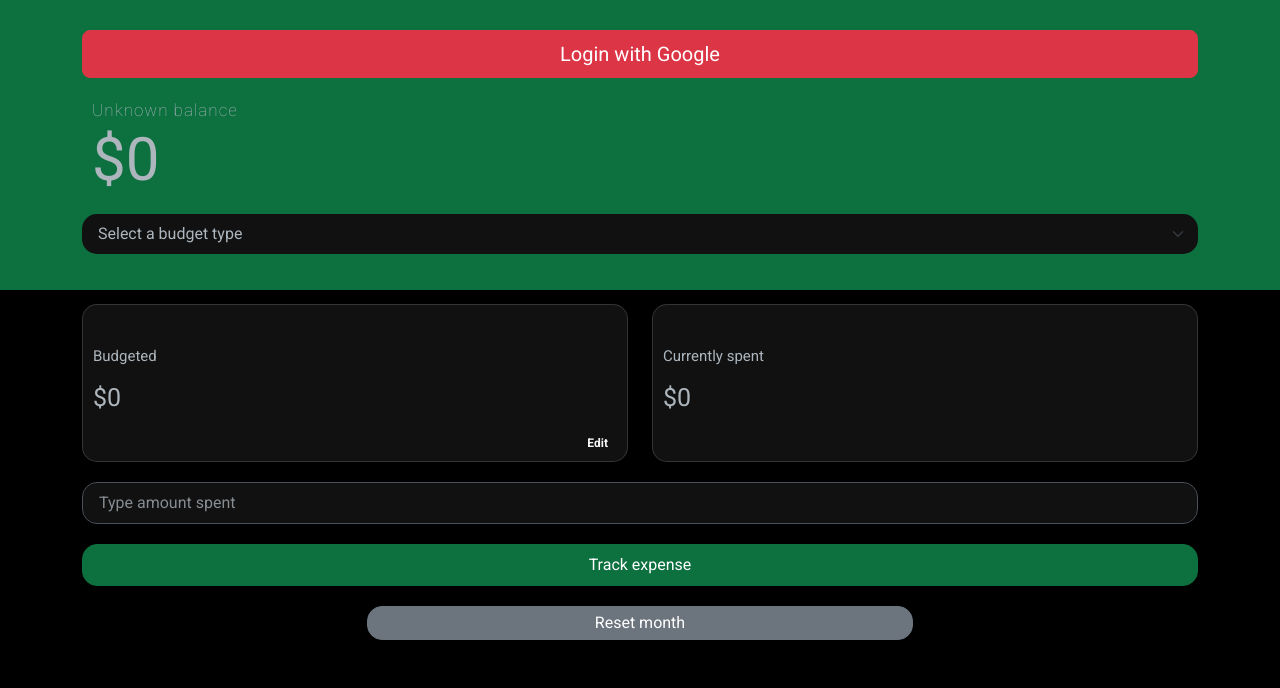
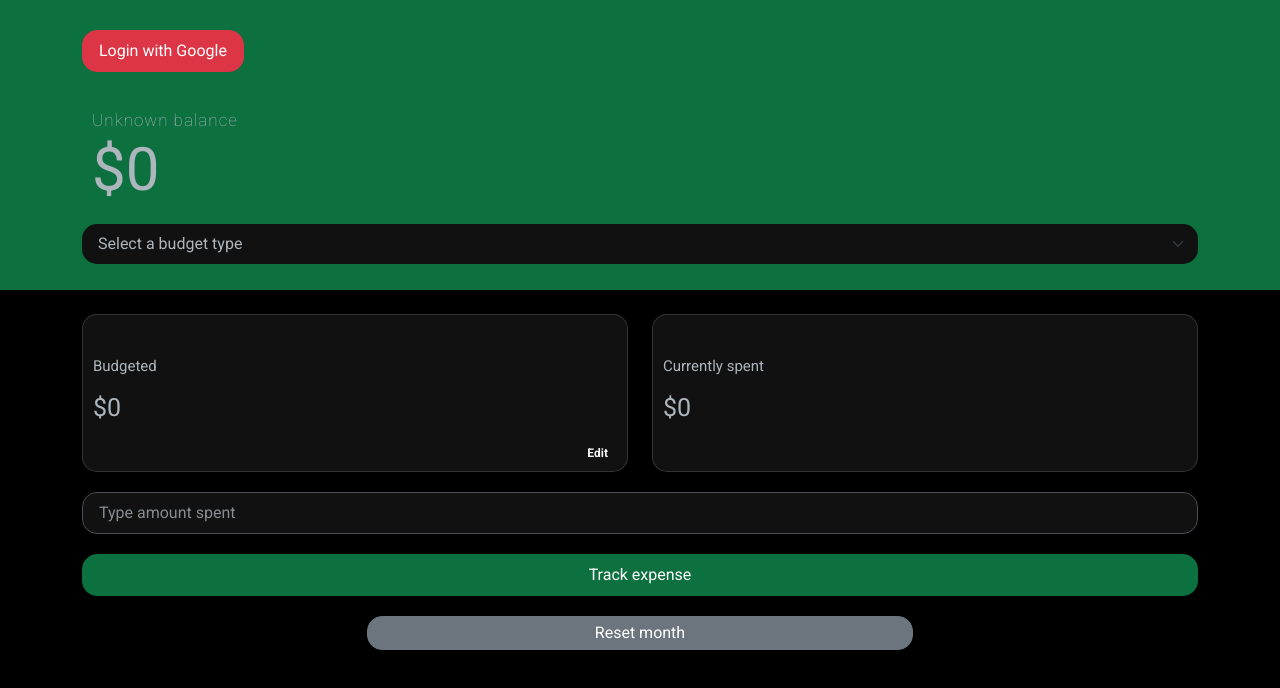
Before and after one commit to saadixl/Budgetics, a React (Create React App) app: page / in a window 1280 px wide. Shown: the top 688 px of the page. Built offline with nearby package versions, Linux system fonts and the light colour scheme.

Commit message:
Fix login with google buttons

```diff
--- a/src/Header.js
+++ b/src/Header.js
@@ -37,11 +37,14 @@ export default function Header(props) {
   } else {
     return (
       <Col xs={12}>
-        <div className="d-grid gap-2">
-          <Button variant="danger" size="lg" onClick={handleLoginClick}>
-            Login with Google
-          </Button>
-        </div>
+        <Button
+          className="login-btn"
+          variant="danger"
+          size="lg"
+          onClick={handleLoginClick}
+        >
+          Login with Google
+        </Button>
       </Col>
     );
   }
--- a/src/index.css
+++ b/src/index.css
@@ -132,7 +132,12 @@ body {
   text-decoration: underline;
 }
 
-.action-button {
+.action-button,
+.login-btn {
   font-size: 16px;
   border-radius: 15px;
 }
+
+.login-btn {
+  margin-bottom: 36px;
+}
```
